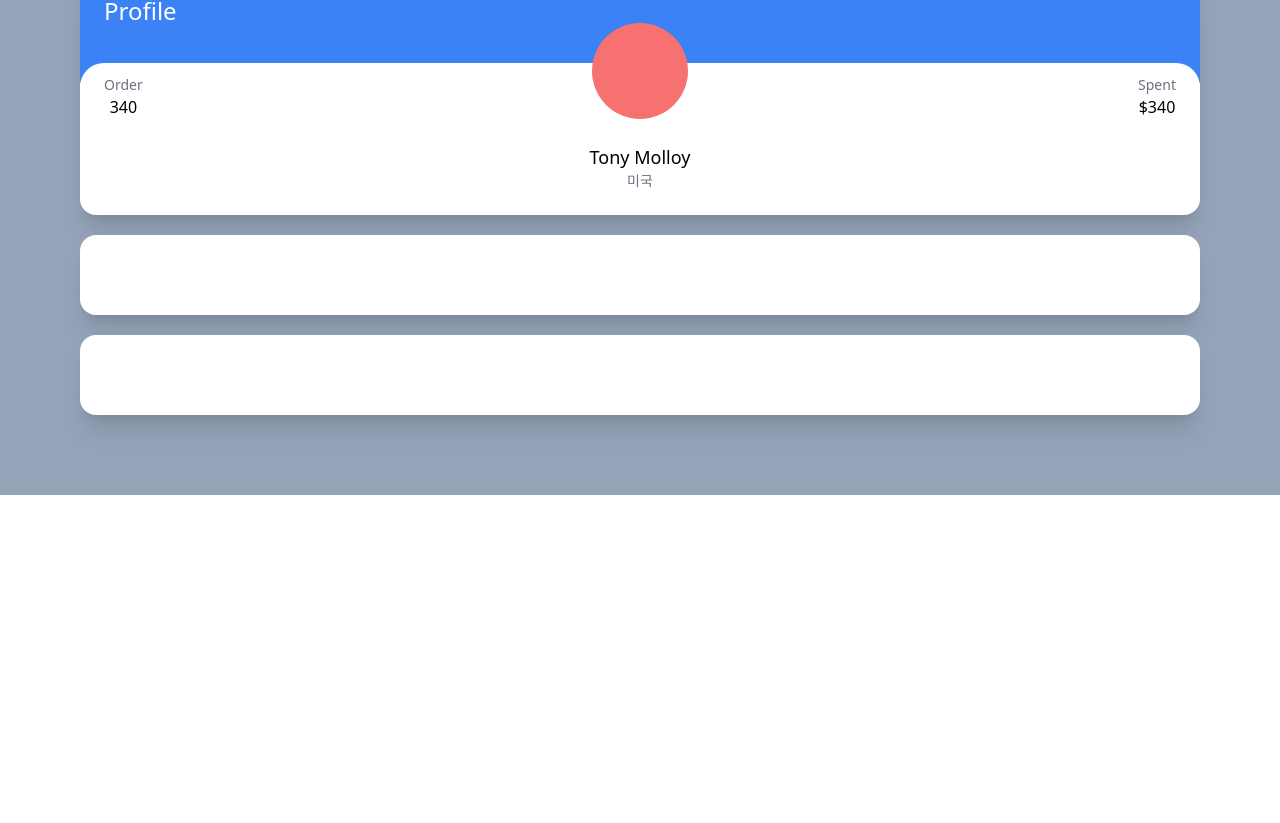
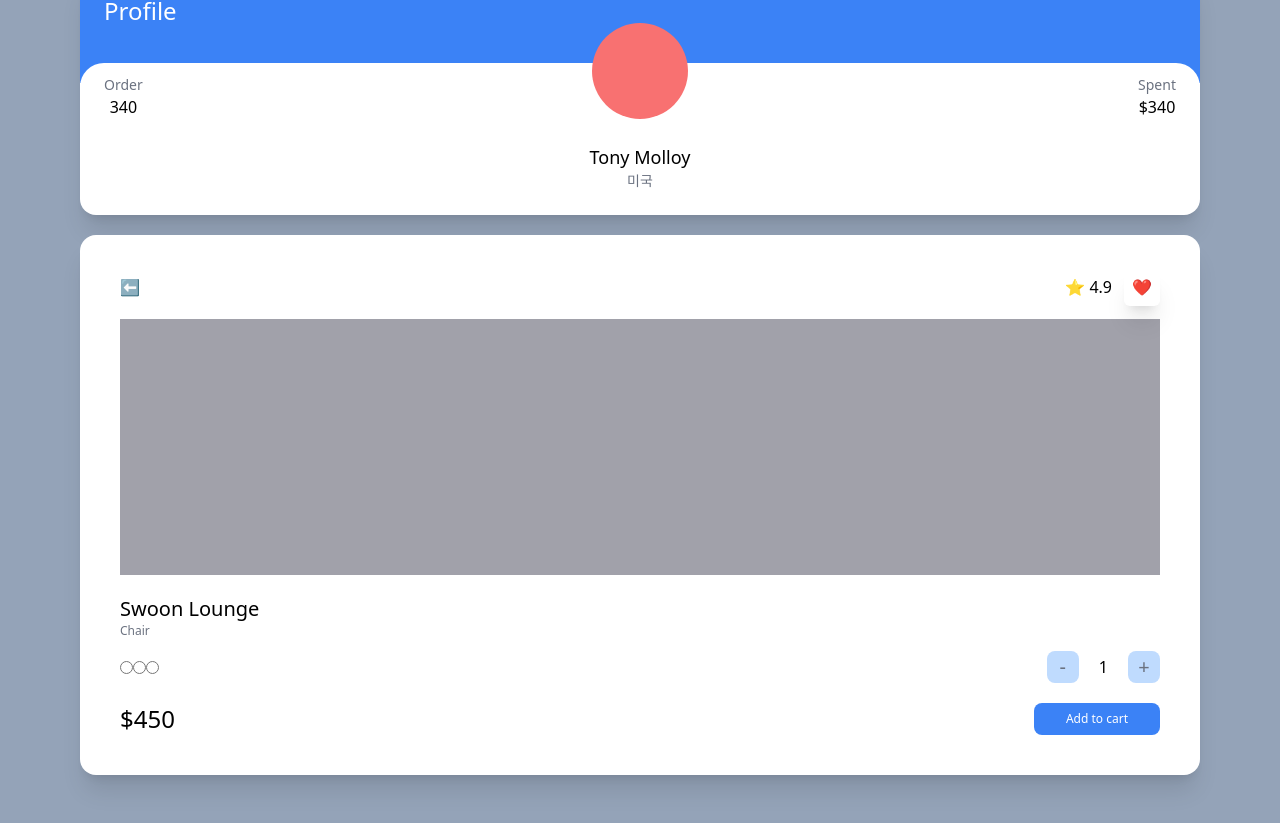
Before and after one commit to ryugibo/nomad-carrot-market, a Next.js app: page / in a window 1280 px wide. Shown: the part 387-1210 px from the top of the page. Before the commit the page ends 882 px from the top, so only its background shows below. Built offline with nearby package versions, Linux system fonts and the light colour scheme.

Commit message:
:memo: #4.3 | Test Drive part Three

```diff
--- a/pages/index.tsx
+++ b/pages/index.tsx
@@ -2,7 +2,7 @@
 
 const Home: NextPage = () => {
   return (
-    <div className="bg-slate-400 py-20 px-20 grid gap-5">
+    <div className="bg-slate-400 py-20 px-20 grid gap-5 min-h-screen">
       <div className="bg-white p-6 rounded-3xl shadow-xl">
         <span className="font-semibold text-3xl">Select Item</span>
         <div className="flex justify-between my-2">
@@ -43,8 +43,42 @@
           </div>
         </div>
       </div>
-      <div className="bg-white p-10 rounded-2xl shadow-xl"></div>
-      <div className="bg-white p-10 rounded-2xl shadow-xl"></div>
+      <div className="bg-white p-10 rounded-2xl shadow-xl">
+        <div className="flex mb-5 justify-between items-center">
+          <span>⬅️</span>
+          <div className="space-x-3">
+            <span>⭐ 4.9</span>
+            <span className="shadow-xl p-2 rounded-md">❤️</span>
+          </div>
+        </div>
+        <div className="bg-zinc-400 h-64 mb-5" />
+        <div className="flex flex-col">
+          <span className="font-medium text-xl">Swoon Lounge</span>
+          <span className="text-xs text-gray-500">Chair</span>
+          <div className="mt-3 mb-5 flex justify-between items-center">
+            <div className="flex items-center">
+              <input type="radio" />
+              <input type="radio" />
+              <input type="radio" />
+            </div>
+            <div className="flex items-center space-x-5">
+              <button className="rounded-lg bg-blue-200 flex justify-center items-center aspect-square w-8 text-xl text-gray-500">
+                -
+              </button>
+              <span>1</span>
+              <button className="rounded-lg bg-blue-200 flex justify-center items-center aspect-square w-8 text-xl text-gray-500">
+                +
+              </button>
+            </div>
+          </div>
+        </div>
+        <div className="flex justify-between items-center ">
+          <span className="font-medium text-2xl">$450</span>
+          <button className="bg-blue-500 py-2 px-8 text-xs text-center text-white rounded-lg">
+            Add to cart
+          </button>
+        </div>
+      </div>
     </div>
   );
 };
```
